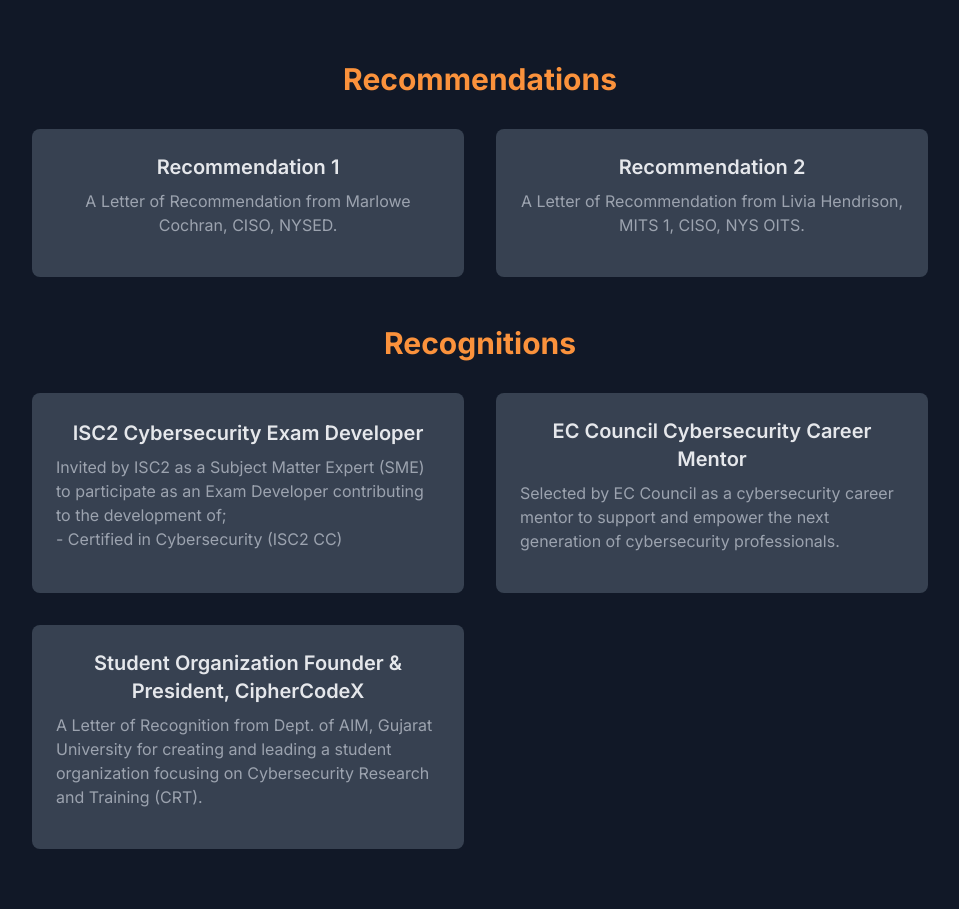
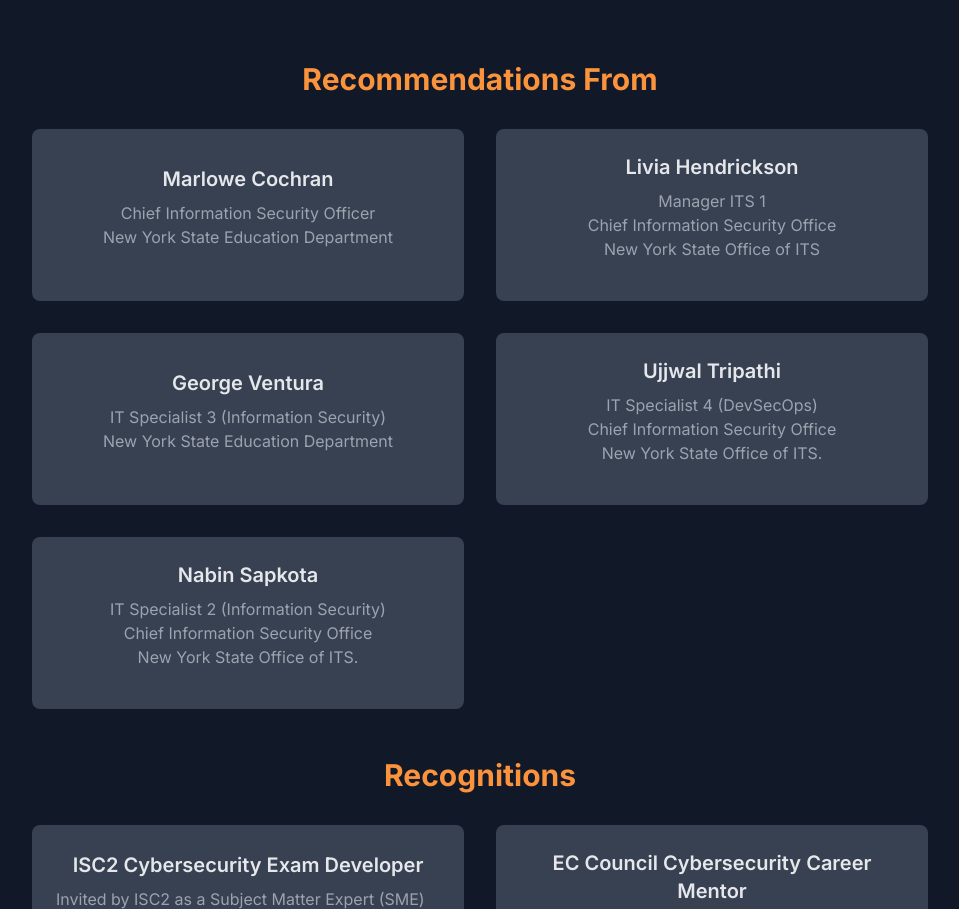
Before and after one commit to mello-io/mello-io.github.io, a plain HTML site: page index.html in a window 1280 px wide. Shown: the part 4583-5492 px from the top of the page, without its empty margins (160-1119 px from the left). Drawn offline with nearby package versions, Linux system fonts and the light colour scheme.

Commit message:
Update index.html
Update recommendations

```diff
--- a/index.html
+++ b/index.html
@@ -207,16 +207,16 @@
                 <div class="bg-gray-700 p-4 rounded-lg text-center">EC-Council Certified SOC Analyst <br> (CSA) (Pursuing)</div>
             </div>
 
-            <!-- Letters of Recommendation -->
-            <h3 class="text-3xl font-bold text-center text-orange-400 mb-8">Recommendations</h3>
+               <!-- Letters of Recommendation -->
+            <h3 class="text-3xl font-bold text-center text-orange-400 mb-8">Recommendations From</h3>
             <div class="max-w-4xl mx-auto grid grid-cols-1 md:grid-cols-2 gap-8 mb-12">
                 <!-- LOR 1 -->
                 <div class="bg-gray-700 rounded-lg p-6 text-center flex flex-col items-center justify-center">
-                    <h4 class="text-xl font-semibold mb-2">Recommendation 1</h4>
-                    <p class="text-gray-400 mb-4">A Letter of Recommendation from Marlowe Cochran, CISO, NYSED.</p>
+                    <h4 class="text-xl font-semibold mb-2">Marlowe Cochran</h4>
+                    <p class="text-gray-400 mb-4"> Chief Information Security Officer <br> New York State Education Department</p>
                     <!--
                         TODO:
-                        1. Place your LOR PDF file in a folder (e.g., 'assets/lor1.pdf').
+                        1. Place LOR PDF file in a folder.
                         2. Change the href below to point to that file.
 
                     <a href="#" class="bg-orange-500 hover:bg-orange-600 text-white font-bold py-2 px-6 rounded-full transition-transform duration-300 inline-block transform hover:scale-105">View PDF</a>
@@ -227,8 +227,28 @@
                 </div>
                 <!-- LOR 2 -->
                 <div class="bg-gray-700 rounded-lg p-6 text-center flex flex-col items-center justify-center">
-                    <h4 class="text-xl font-semibold mb-2">Recommendation 2</h4>
-                    <p class="text-gray-400 mb-4">A Letter of Recommendation from Livia Hendrison, MITS 1, CISO, NYS OITS.</p>
+                    <h4 class="text-xl font-semibold mb-2">Livia Hendrickson</h4>
+                    <p class="text-gray-400 mb-4">Manager ITS 1 <br>Chief Information Security Office <br>New York State Office of ITS</p>
+
+                </div>
+
+                <!-- LOR 3 -->
+                <div class="bg-gray-700 rounded-lg p-6 text-center flex flex-col items-center justify-center">
+                    <h4 class="text-xl font-semibold mb-2">George Ventura</h4>
+                    <p class="text-gray-400 mb-4">IT Specialist 3 (Information Security)<br> New York State Education Department</p>
+
+                </div>
+
+                <!-- LOR 4 -->
+                <div class="bg-gray-700 rounded-lg p-6 text-center flex flex-col items-center justify-center">
+                    <h4 class="text-xl font-semibold mb-2">Ujjwal Tripathi</h4>
+                    <p class="text-gray-400 mb-4">IT Specialist 4 (DevSecOps) <br>Chief Information Security Office <br>New York State Office of ITS.</p>
+
+                </div>
+                <!-- LOR 5 -->
+                <div class="bg-gray-700 rounded-lg p-6 text-center flex flex-col items-center justify-center">
+                    <h4 class="text-xl font-semibold mb-2">Nabin Sapkota</h4>
+                    <p class="text-gray-400 mb-4">IT Specialist 2 (Information Security) <br>Chief Information Security Office <br>New York State Office of ITS.</p>
 
                 </div>
             </div>
```
